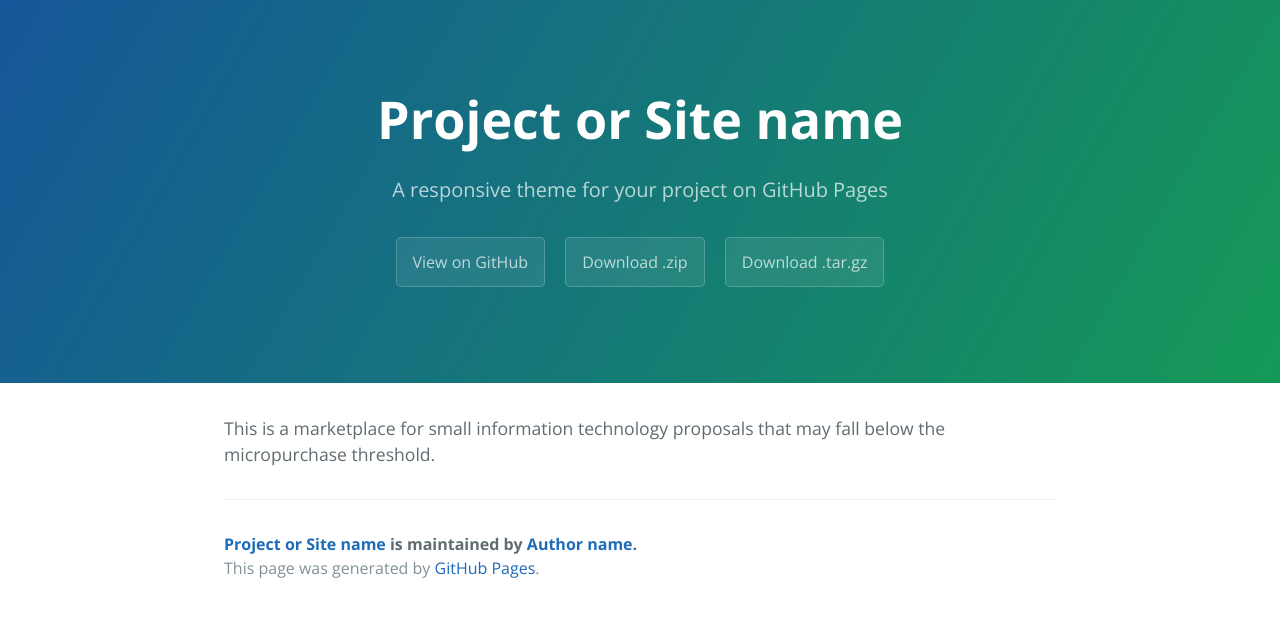
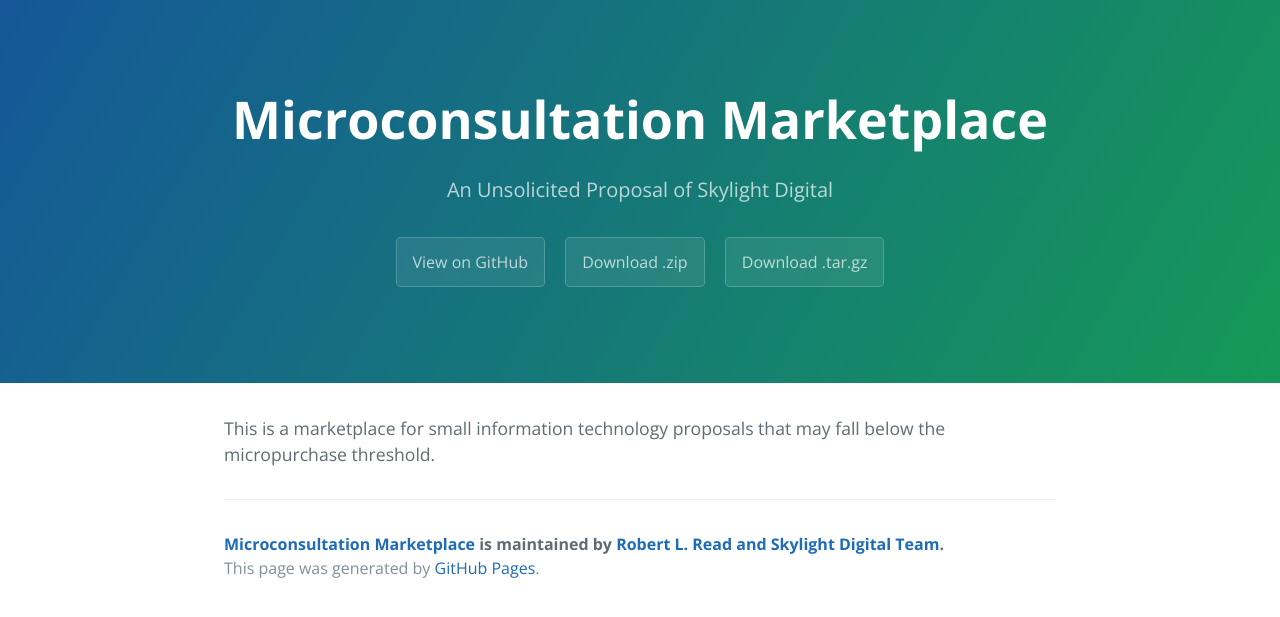
Before and after one commit to skylight-hq/microconsultation, a Jekyll site: the page built from index.html, in a window 1280 px wide. Shown: the top 617 px of the page. Built offline with Jekyll 4.4.1, drawn with Linux system fonts in a browser that asks for light colours; the list of posts is cut into pages by our own code.

Commit message:
changing config

```diff
--- a/_config.yml
+++ b/_config.yml
@@ -1,13 +1,13 @@
 # Setup
-title:        Project or Site name
-tagline:      A responsive theme for your project on GitHub Pages
+title:        Microconsultation Marketplace
+tagline:      An Unsolicited Proposal of Skylight Digital
 baseurl:      ""
 paginate:     1
 
 # About/contact
 author:
-  name:       Author name
-  url:        http://yourhomepage.com
+  name:       Robert L. Read and Skylight Digital Team
+  url:        https://skylight.digital/
 
 # Gems
 plugins:
```
